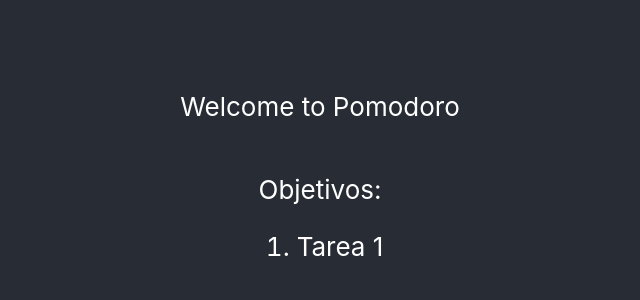
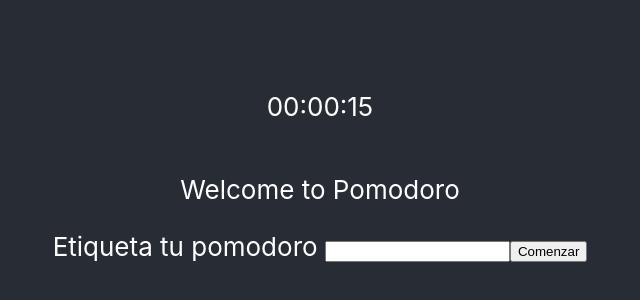
Before and after one commit to FranciscoVergaraC/pomodoro, a React (Create React App) app in the folder pomodoro/: page / in a window 1280 px wide. Shown: the part 224-524 px from the top of the page, without its empty margins (320-960 px from the left). Built offline with nearby package versions, Linux system fonts and the light colour scheme.

Commit message:
Primera version

```diff
--- a/pomodoro/src/App.js
+++ b/pomodoro/src/App.js
@@ -1,11 +1,16 @@
 import logo from './logo.svg';
 import './App.css';
 import Todolist from './Components/Todolist/todolist';
+import CountDownTimer from './Components/Timer/timer';
 
 function App() {
+
+  const hoursMinSecs = {hours:0, minutes: 0, seconds: 20}
+
   return (
     <div className="App">
       <header className="App-header">
+        <CountDownTimer hoursMinSecs={hoursMinSecs}/>
         <p>Welcome to Pomodoro</p>
         <Todolist/>
       </header>
--- a/pomodoro/src/Components/Timer/timer.js
+++ b/pomodoro/src/Components/Timer/timer.js
@@ -0,0 +1,41 @@
+import React from 'react';
+
+const CountDownTimer = ({hoursMinSecs}) => {
+
+    const { hours = 0, minutes = 0, seconds = 60 } = hoursMinSecs;
+    const [[hrs, mins, secs], setTime] = React.useState([hours, minutes, seconds]);
+
+
+    const tick = () => {
+
+        if (hrs === 0 && mins === 0 && secs === 0)
+            reset()
+        else if (mins === 0 && secs === 0) {
+            setTime([hrs - 1, 59, 59]);
+        } else if (secs === 0) {
+            setTime([hrs, mins - 1, 59]);
+        } else {
+            setTime([hrs, mins, secs - 1]);
+        }
+    };
+
+
+    const reset = () => setTime([parseInt(hours), parseInt(minutes), parseInt(seconds)]);
+
+
+    React.useEffect(() => {
+        const timerId = setInterval(() => tick(), 1000);
+        return () => clearInterval(timerId);
+    });
+
+
+    return (
+        <div>
+            <p>{`${hrs.toString().padStart(2, '0')}:${mins
+            .toString()
+            .padStart(2, '0')}:${secs.toString().padStart(2, '0')}`}</p>
+        </div>
+    );
+}
+
+export default CountDownTimer;
--- a/pomodoro/src/Components/Todolist/todolist.js
+++ b/pomodoro/src/Components/Todolist/todolist.js
@@ -2,13 +2,52 @@
 import './todolist.css';
 
 class Todolist extends React.Component {
+
+    constructor(props){
+        super(props);
+        this.state = {
+            etiqueta: '',
+            trabajoRealizado: [],
+        }
+        this.handleSubmit = this.handleSubmit.bind(this);
+        this.handleInputChange = this.handleInputChange.bind(this);
+    }
+
+    handleSubmit(event){
+        event.preventDefault();
+        let temporal = this.state.trabajoRealizado;
+        console.log(temporal);
+        temporal.push(this.state.etiqueta);
+        console.log(temporal);
+        this.setState(
+        {
+            trabajoRealizado: temporal,
+        }
+        );
+
+    }
+
+    handleInputChange(event) {
+        const target = event.target;
+        const value = target.type === 'checkbox' ? target.checked : target.value;
+        const name = target.name;
+        this.setState({
+            [name]: value
+        })
+    }
     render(){
         return (
             <div >
-                <p>Objetivos:</p>
-                <ol>
-                    <li>Tarea 1</li>
-                </ol>
+                <form>
+                    <label>Etiqueta tu pomodoro </label>
+                        <input type="text" name="etiqueta" onChange={this.handleInputChange}/>
+                        <input type="submit" value="Comenzar" onClick={this.handleSubmit.bind(this)} />
+                </form>
+                <ul>
+                    {this.state.trabajoRealizado.map(string =>
+                    <li>{string}</li>
+                    )}
+                </ul>
             </div>
         )
     }
```
